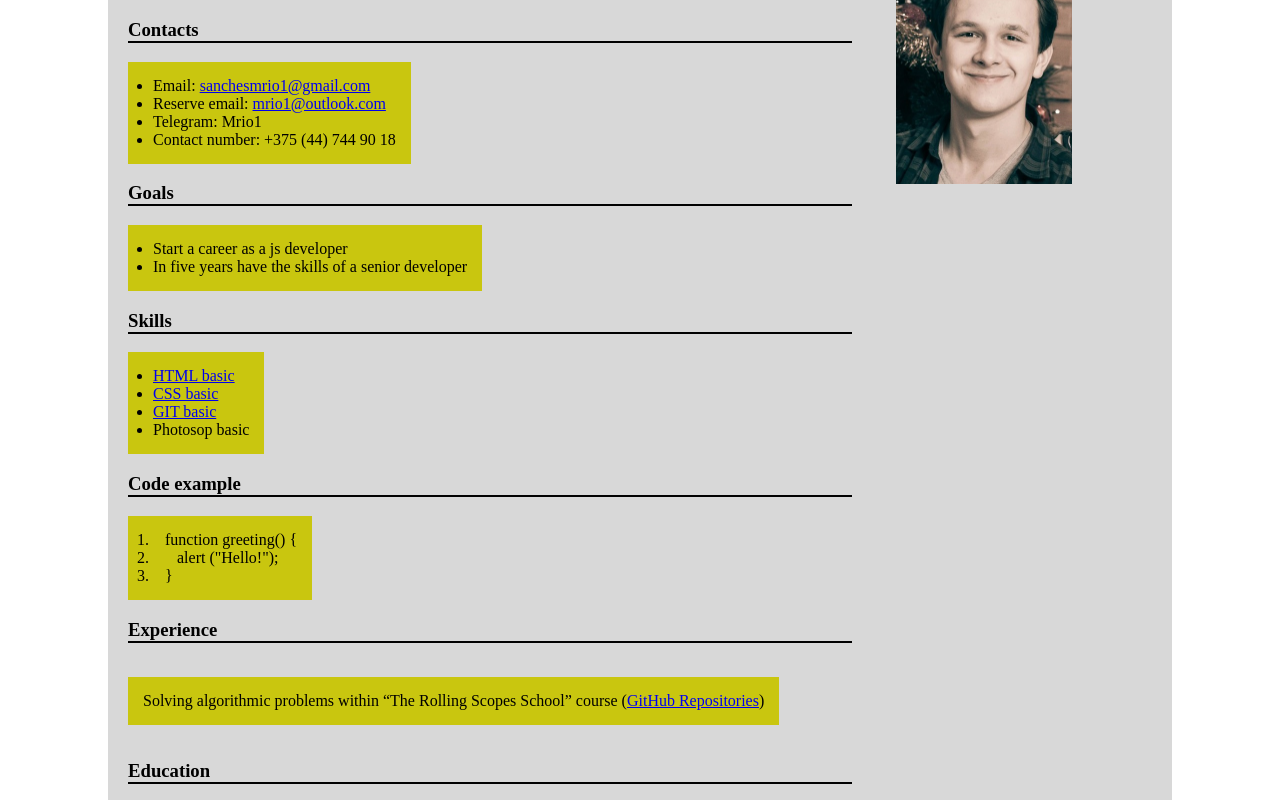
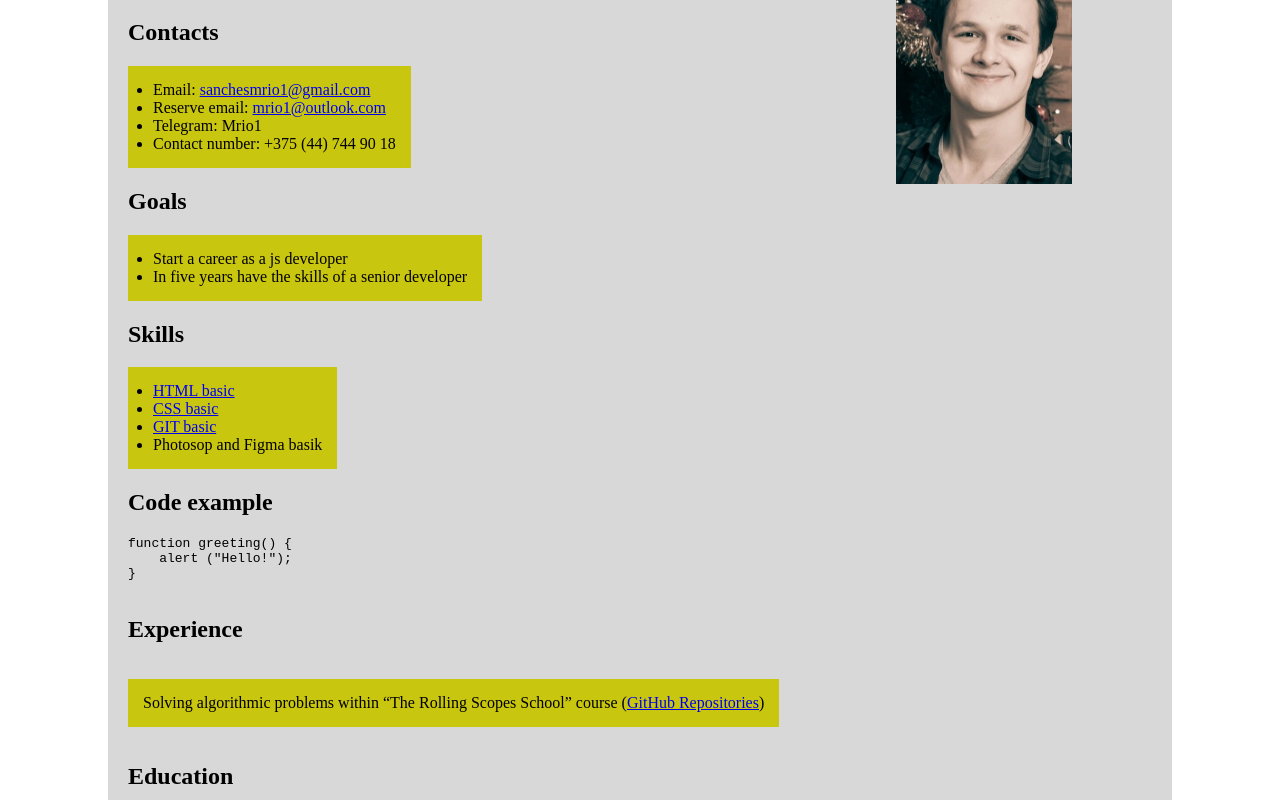
Before and after one commit to Mrio1/rsschool-cv, a plain HTML site: page index.html in a window 1280 px wide. Shown: the part 123-923 px from the top of the page. Drawn offline with Linux system fonts and the light colour scheme.

Commit message:
fix: index.html

```diff
--- a/index.html
+++ b/index.html
@@ -7,59 +7,70 @@
     </head>
     <body>
         <div class = "wrapper">
+
             <header>
                 <figure>
                     <img src="img/AZhur.jpg" width = "176" height = "263" alt = "A.Zhur photo">
                     <figcaption>Junior JS - developer</figcaption>
                 </figure>
+
                 <h1>Aliaksandr Zhur</h1>
             </header>
+            <main>
                 <section class = "contacts">
-                <h3>Contacts</h3>
+                    <h2>Contacts</h2>
                     <ul>
-                    <li>Email: <a href = "mailto: sanchesmrio1@gmail.com">sanchesmrio1@gmail.com</a></li>
-                    <li>Reserve email: <a href = "mailto: mrio1@outlook.com">mrio1@outlook.com</a> </li>
+                        <li>Email: <a href = "mailto:sanchesmrio1@gmail.com">sanchesmrio1@gmail.com</a></li>
+                        <li>Reserve email: <a href = "mailto:mrio1@outlook.com">mrio1@outlook.com</a> </li>
                         <li>Telegram: Mrio1</li>
                         <li>Contact number: +375 (44) 744 90 18</li>
                     </ul>
                 </section>
+
                 <section class = "goals">
-                <h3>Goals</h3>
+                    <h2>Goals</h2>
                     <ul>
                         <li>Start a career as a js developer</li>
                         <li>In five years have the skills of a senior developer</li>
                     </ul>
                 </section>
+
                 <section class ="skills">
-            <h3>Skills</h3>
+                <h2>Skills</h2>
                     <ul>
                         <li><a href = "https://www.codecademy.com/AliaksandrZhur">HTML basic</a></li>
                         <li><a href = "https://www.codecademy.com/AliaksandrZhur">CSS basic</a></li>
                         <li><a href = "https://www.codecademy.com/AliaksandrZhur">GIT basic</a></li>
-                    <li>Photosop basic</li>
+                        <li>Photosop and Figma basik</li>
                     </ul>
                 </section>
+
                 <section class = "example">
-                <h3>Code example</h3>
-                <ul class = "code">
-                    <li><span>function greeting() {</span></li>
-                    <li><span>alert ("Hello!");</span></li>
-                    <li><span>}</span></li>
-                </ul>
+                    <h2>Code example</h2>
+                    <pre>function greeting() {
+    alert ("Hello!");
+}
+                    </pre>
                 </section>
+
                 <section class = "experience">
-                <h3>Experience</h3>
+                    <h2>Experience</h2>
                     <p>Solving algorithmic problems within “The Rolling Scopes School” course (<a href = "https://github.com/Mrio1?tab=repositories">GitHub Repositories</a>)</p>
                 </section>
+
                 <section class = "education">
-                <h3>Education</h3>
+                    <h2>Education</h2>
                     <ul>
                         <li>Belarusian National Technical University, Minsk - Building engineer</li>
                         <li>International University of Distance Education, Minsk - Master of Economics</li>
                     </ul>
                 </section>
-            <h3>English level</h3>
+
+                <section class = "english">
+                    <h2>English level</h2>
                     <p>A2 and growing every day.</p>
+                </section>
+            </main>
         </div>
     </body>
 </html>
```
Lines whose indentation alone changed are shown as unchanged.
